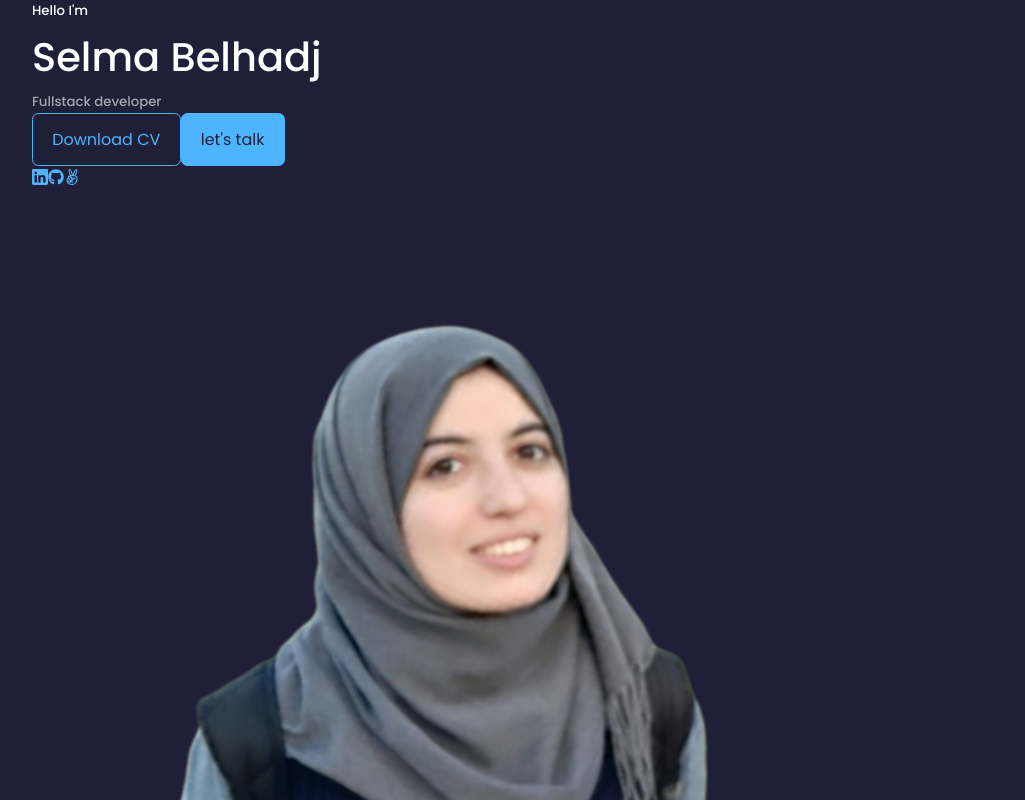
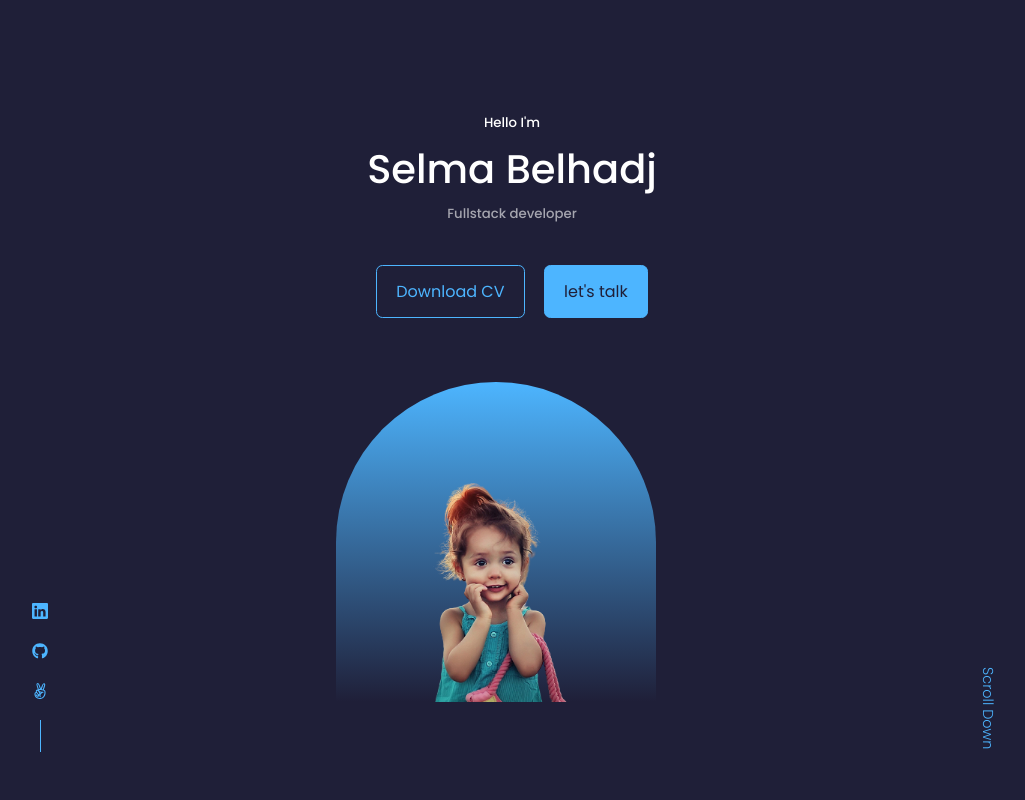
Before and after one commit to selma-belhadj/portfolio-project, a React (Create React App) app: page / in a window 1280 px wide. Shown: the top 800 px of the page, without its empty margins (128-1153 px from the left). Built offline with nearby package versions, Linux system fonts and the light colour scheme.

Commit message:
Add social links in the header

```diff
--- a/src/components/header/HeaderSocials.js
+++ b/src/components/header/HeaderSocials.js
@@ -4,7 +4,7 @@ import { BsLinkedin } from 'react-icons/bs';
 import { FaGithub, FaAngellist } from 'react-icons/fa';
 
 const HeaderSocials = () => (
-  <div className="header_socials">
+  <div className="header__socials">
     <a href="https://www.linkedin.com/" target="_blank" rel="noreferrer"><BsLinkedin /></a>
     <a href="https://www.github.com/" target="_blank" rel="noreferrer">
       <FaGithub />
--- a/src/components/header/header.css
+++ b/src/components/header/header.css
@@ -0,0 +1,65 @@
+header {
+    height:100vh;
+    padding-top: 7rem;
+    overflow: hidden;
+}
+
+.header__container {
+   text-align: center;
+   height: 100%;
+   position: relative;
+}
+
+/* ============ CTA  ================*/
+
+.cta {
+    margin-top: 2.5rem;
+    display: flex;
+    gap: 1.2rem;
+    justify-content: center;
+}
+
+/* ============ Header Socials ================*/
+
+.header__socials {
+    display: flex;
+    flex-direction: column;
+    align-items: center;
+    gap: 0.8rem;
+    position: absolute;
+    left: 0;
+    bottom: 3rem;
+}
+
+.header__socials::after {
+    content: "";
+    width: 1px;
+    height: 2rem;
+    background: var(--color-primary);
+}
+
+/* ============ ME ================*/
+
+.me {
+    background: linear-gradient(var(--color-primary), transparent) ;
+    width: 20rem;
+    height: 20rem;
+    position: absolute;
+    left: calc(50% - 11rem);
+    margin-top: 4rem;
+    border-radius: 12rem 12rem 0 0;
+    overflow: hidden;
+    padding: 5rem 1.5rem 1.5rem 1.5rem;
+}
+
+/* ============ Scroll Down ================*/
+
+.scroll__down {
+    position: absolute;
+    right: -2.3rem;
+    bottom: 5rem;
+    transform: rotate(90deg);
+    font-weight: 300;
+    font-size: 0.9rem;
+
+}
```
Also changed, not shown: src/assets/me.png.
